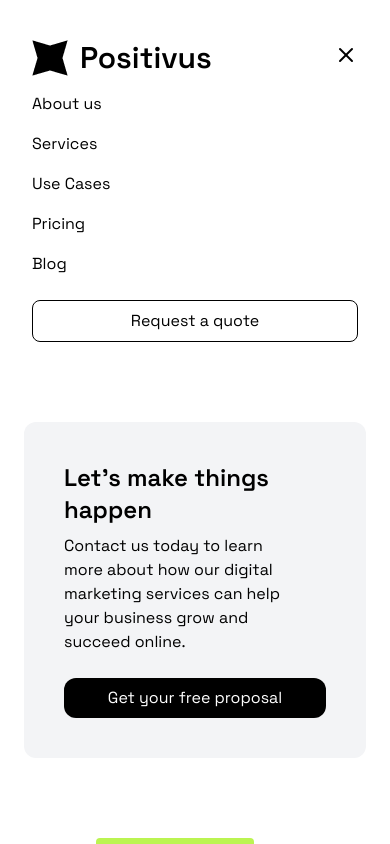
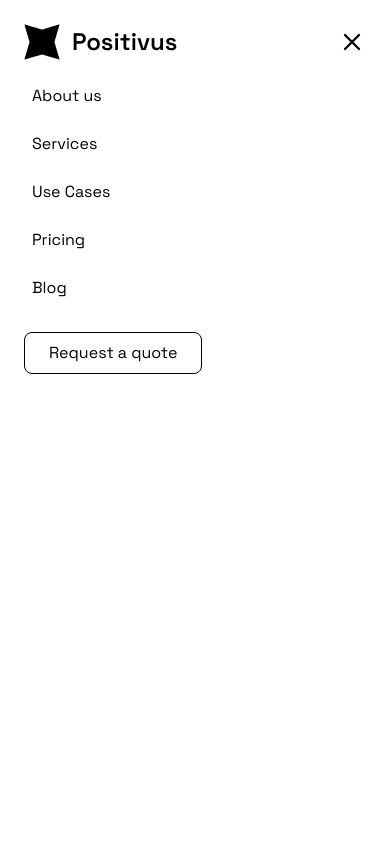
Before and after one commit to FahadBinQaiser/Positivus, a React (Vite) app: page / in a window 390 px wide. Both pictures are taken after a click on the button 346 px from the left and 54 px from the top of the page. Shown: the top 844 px of the page. Built offline with nearby package versions, Linux system fonts and the light colour scheme.

Commit message:
Navbar done

```diff
--- a/src/navbar/Navbar.jsx
+++ b/src/navbar/Navbar.jsx
@@ -1,4 +1,4 @@
-import React, { useState } from "react";
+import React, { useState, useEffect } from "react";
 import { FiMenu, FiX } from "react-icons/fi";
 
 const Navbar = () => {
@@ -7,9 +7,19 @@ const Navbar = () => {
     const toggleMenu = () => setIsOpen(!isOpen);
     const closeMenu = () => setIsOpen(false);
 
+    useEffect(() => {
+        if (isOpen) {
+            document.body.classList.add("overflow-hidden");
+        } else {
+            document.body.classList.remove("overflow-hidden");
+        }
+        return () => document.body.classList.remove("overflow-hidden");
+    }, [isOpen]);
+
     return (
         <div className="navbar space-grotesk pt-10 max-w-5xl mx-auto px-8 sm:px-0">
             <div className="flex justify-between items-center">
+                {/* Logo */}
                 <div className="flex gap-3 items-center">
                     <img
                         src="/Star.png"
@@ -19,6 +29,7 @@ const Navbar = () => {
                     <h1 className="text-3xl font-semibold">Positivus</h1>
                 </div>
 
+                {/* Desktop Links */}
                 <div className="hidden md:flex gap-8 text-md">
                     <a href="#about" className="hover:text-gray-600">About us</a>
                     <a href="#services" className="hover:text-gray-600">Services</a>
@@ -28,28 +39,48 @@ const Navbar = () => {
                 </div>
 
                 <div className="hidden md:block">
-                    <button className="border border-black px-6 py-2 rounded-lg hover:bg-black hover:text-white transition-all">
+                    <button className="border cursor-pointer border-black px-6 py-2 rounded-lg hover:bg-black hover:text-white transition-all">
                         Request a quote
                     </button>
                 </div>
 
+                {/* Mobile Hamburger */}
                 <div className="md:hidden">
-                    <button className="cursor-pointer" onClick={toggleMenu}>
-                        {isOpen ? <FiX size={24} /> : <FiMenu size={24} />}
+                    <button className="cursor-pointer z-50" onClick={toggleMenu}>
+                        <FiMenu size={24} />
                     </button>
                 </div>
             </div>
 
+            {/* Fullscreen Mobile Menu */}
             {isOpen && (
-                <div className="md:hidden mt-4 flex flex-col gap-4 text-md">
-                    <a href="#about" onClick={closeMenu}>About us</a>
-                    <a href="#services" onClick={closeMenu}>Services</a>
-                    <a href="#use-cases" onClick={closeMenu}>Use Cases</a>
-                    <a href="#pricing" onClick={closeMenu}>Pricing</a>
-                    <a href="#blog" onClick={closeMenu}>Blog</a>
+                <div className="fixed inset-0 z-40 bg-white flex flex-col items-start px-6 py-6 gap-6 text-md">
+                    {/* Top Row: Logo + Close */}
+                    <div className="w-full flex justify-between items-center">
+                        <div className="flex gap-3 items-center">
+                            <img
+                                src="/Star.png"
+                                className="w-9 h-9 object-cover"
+                                alt="Positivus Logo"
+                            />
+                            <h1 className="text-2xl font-semibold">Positivus</h1>
+                        </div>
+                        <button onClick={closeMenu} className="cursor-pointer">
+                            <FiX size={28} />
+                        </button>
+                    </div>
+
+                    {/* Links */}
+                    <a href="#about" onClick={closeMenu} className="pl-2">About us</a>
+                    <a href="#services" onClick={closeMenu} className="pl-2">Services</a>
+                    <a href="#use-cases" onClick={closeMenu} className="pl-2">Use Cases</a>
+                    <a href="#pricing" onClick={closeMenu} className="pl-2">Pricing</a>
+                    <a href="#blog" onClick={closeMenu} className="pl-2">Blog</a>
+
+                    {/* Button */}
                     <button
                         onClick={closeMenu}
-                        className="border cursor-pointer border-black px-6 py-2 rounded-lg hover:bg-black hover:text-white transition-all mt-2"
+                        className="border cursor-pointer border-black px-6 py-2 mt-2 rounded-lg hover:bg-black hover:text-white transition-all"
                     >
                         Request a quote
                     </button>
```
